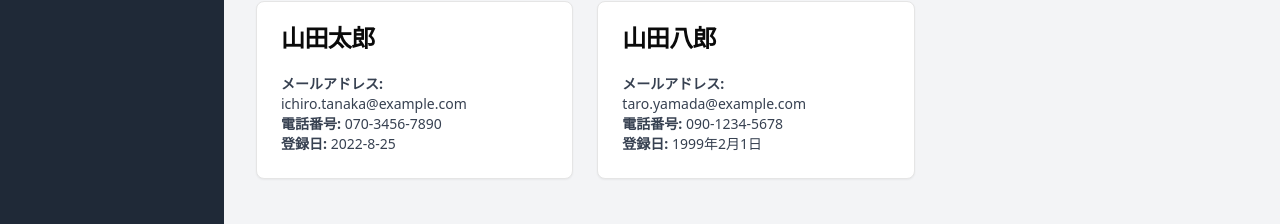
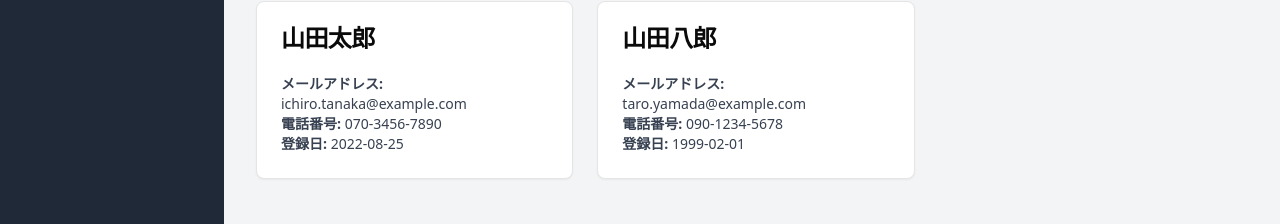
Before and after one commit to T-ryunosuke/simple-crm, a React (Vite) app: page / in a window 1280 px wide. Shown: the part 395-619 px from the top of the page. Built offline with nearby package versions, Linux system fonts and the light colour scheme; what @vitejs/plugin-react would draw is missing.

Commit message:
細かな修正

```diff
--- a/src/Layout.tsx
+++ b/src/Layout.tsx
@@ -1,13 +1,13 @@
 import Sidebar from "@/components/Sidebar";
 import Header from "@/components/Header";
-import DashboardMain from "@/pages/DashboardMain";
+import Dashboard from "@/pages/Dashboard";
 
 const Layout = () => {
   return (
     <div>
       <Header />
       <Sidebar />
-      <DashboardMain />
+      <Dashboard />
     </div>
   );
 };
--- a/src/components/Sidebar.tsx
+++ b/src/components/Sidebar.tsx
@@ -9,7 +9,7 @@ const Sidebar = () => {
           <Link to="/">顧客一覧</Link>
         </li>
         <li className="px-5 py-3 font-mono text-lg tracking-widest hover:bg-gray-700">
-          <Link to="/signin">顧客登録</Link>
+          <Link to="/">顧客登録</Link>
         </li>
         <li className="px-5 py-3 font-mono text-lg hover:bg-gray-700">
           <Link to="/signin">ログアウト</Link>
--- a/src/pages/DashboardMain.tsx
+++ b/src/pages/Dashboard.tsx
@@ -8,7 +8,7 @@ const customers = [
     furigana: "やまだはちろう",
     email: "taro.yamada@example.com",
     phone: "090-1234-5678",
-    registeredAt: "1999年2月1日",
+    registeredAt: "1999-02-01",
   },
   {
     name: "鈴木花子",
@@ -36,11 +36,11 @@ const customers = [
     furigana: "やまだたろう",
     email: "ichiro.tanaka@example.com",
     phone: "070-3456-7890",
-    registeredAt: "2022-8-25",
+    registeredAt: "2022-08-25",
   },
 ];
 
-const DashboardMain = () => {
+const Dashboard = () => {
   // 検索キーワード
   const [searchQuery, setSearchQuery] = useState<string>("");
   // 並び替え基準（デフォルト: 顧客名順）
@@ -115,4 +115,4 @@ const DashboardMain = () => {
   );
 };
 
-export default DashboardMain;
+export default Dashboard;
```
